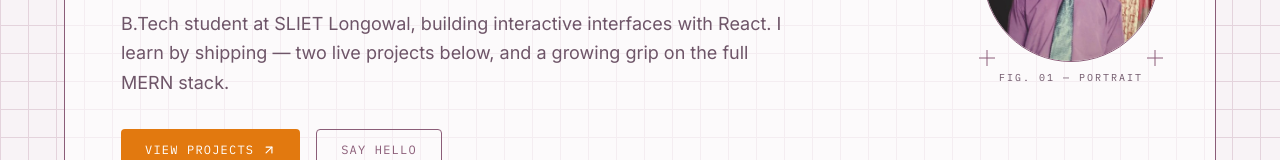
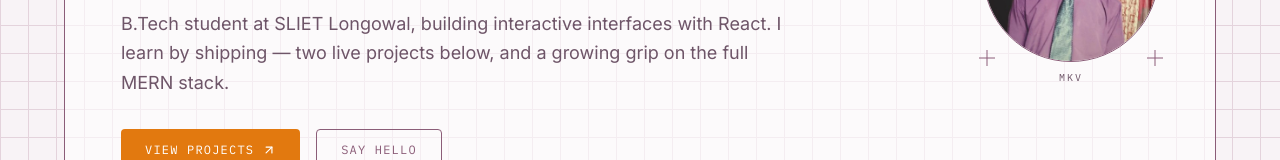
Before and after one commit to Mohit46200/Portfolio, a React app: page / in a window 1280 px wide. Shown: the part 339-499 px from the top of the page. Built offline with nearby package versions, Linux system fonts and the light colour scheme; the HTML template or start-up script is replaced by a standard one.

Commit message:
ui update

```diff
--- a/src/App.jsx
+++ b/src/App.jsx
@@ -12,7 +12,7 @@ const PROFILE = {
   name: "Mohit Kumar Verma",
   photo: PROFILE_PHOTO,
   role: "Frontend Developer",
-  base: "Longowal, Punjab, IN",
+  base: "Haridwar, Uttarakhand, IN",
   email: "mohit22600@gmail.com",
   phone: "+91 82798 86844",
   phoneHref: "tel:+918279886844",
@@ -35,7 +35,7 @@ const PROJECTS = [
       "Built and deployed independently, end to end",
     ],
     stack: ["React", "JavaScript", "CSS"],
-    href: "https://vedio-call-peach.vercel.app/home",
+    href: "https://vedio-call-peach.vercel.app",
   },
   {
     code: "BUILD-02",
@@ -141,7 +141,7 @@ function PhotoFrame({ src, initials }) {
         </div>
       </div>
       <span className="font-mono text-[10px] tracking-[0.2em]" style={{ color: "var(--bp-ink-soft)" }}>
-        FIG. 01 — PORTRAIT
+        MKV
       </span>
     </div>
   );
@@ -662,7 +662,7 @@ export default function Portfolio() {
             style={{ borderTop: "1px solid rgba(243,245,247,0.12)", color: "rgba(243,245,247,0.45)" }}
           >
             <span>DESIGNED &amp; BUILT BY {PROFILE.name.toUpperCase()}</span>
-            <span>REV. 2026.07</span>
+            <span>with help of Claude AI</span>
           </div>
         </div>
       </footer>
```
